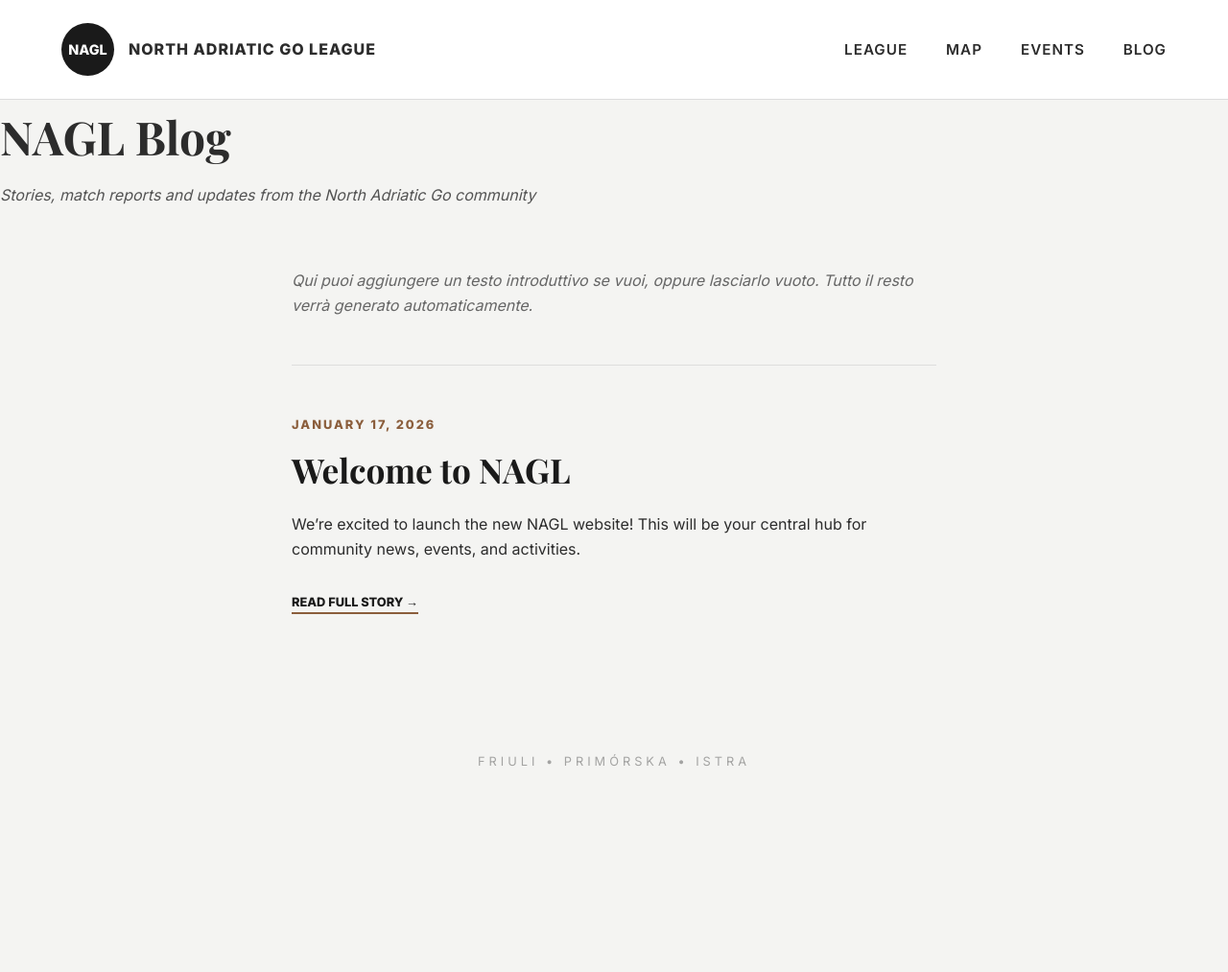
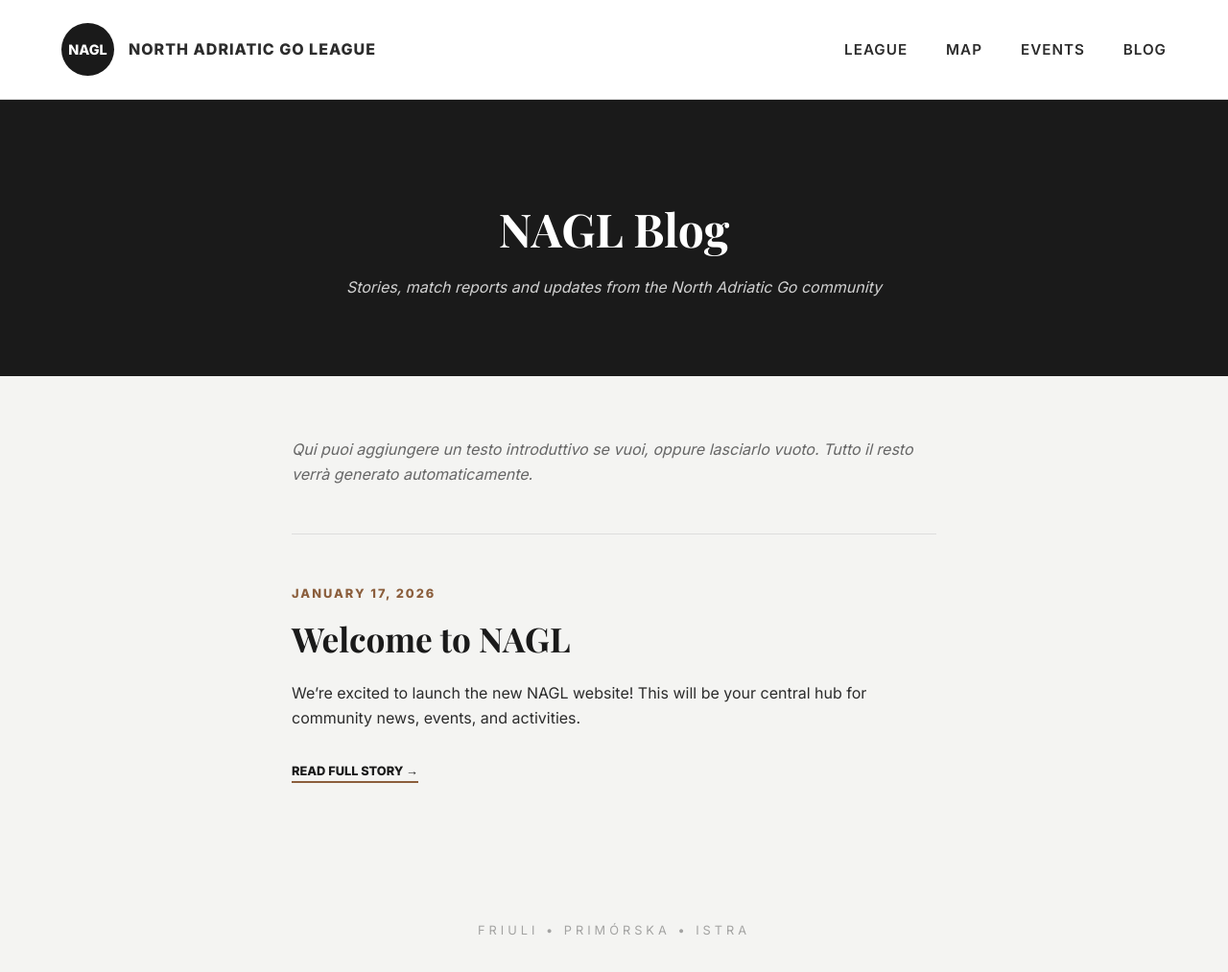
Before and after one commit to North-Adriatic-Go-League/north-adriatic-go-league.github.io, a Jekyll site: the page built from blog.md, in a window 1280 px wide and 1061 px high. Shown: the top 1013 px of the window at 96% size. Built offline with Jekyll 4.4.1, drawn with Linux system fonts in a browser that asks for light colours; some web fonts are replaced.

Commit message:
Update style.css

```diff
--- a/assets/css/style.css
+++ b/assets/css/style.css
@@ -256,7 +256,7 @@ nav a:hover { color: var(--accent); }
 }
 
 /* --- BLOG PAGE --- */
-hero-small {
+.hero-small {
     padding: 6rem 5% 4rem;
     background: var(--black);
     color: white;
```
